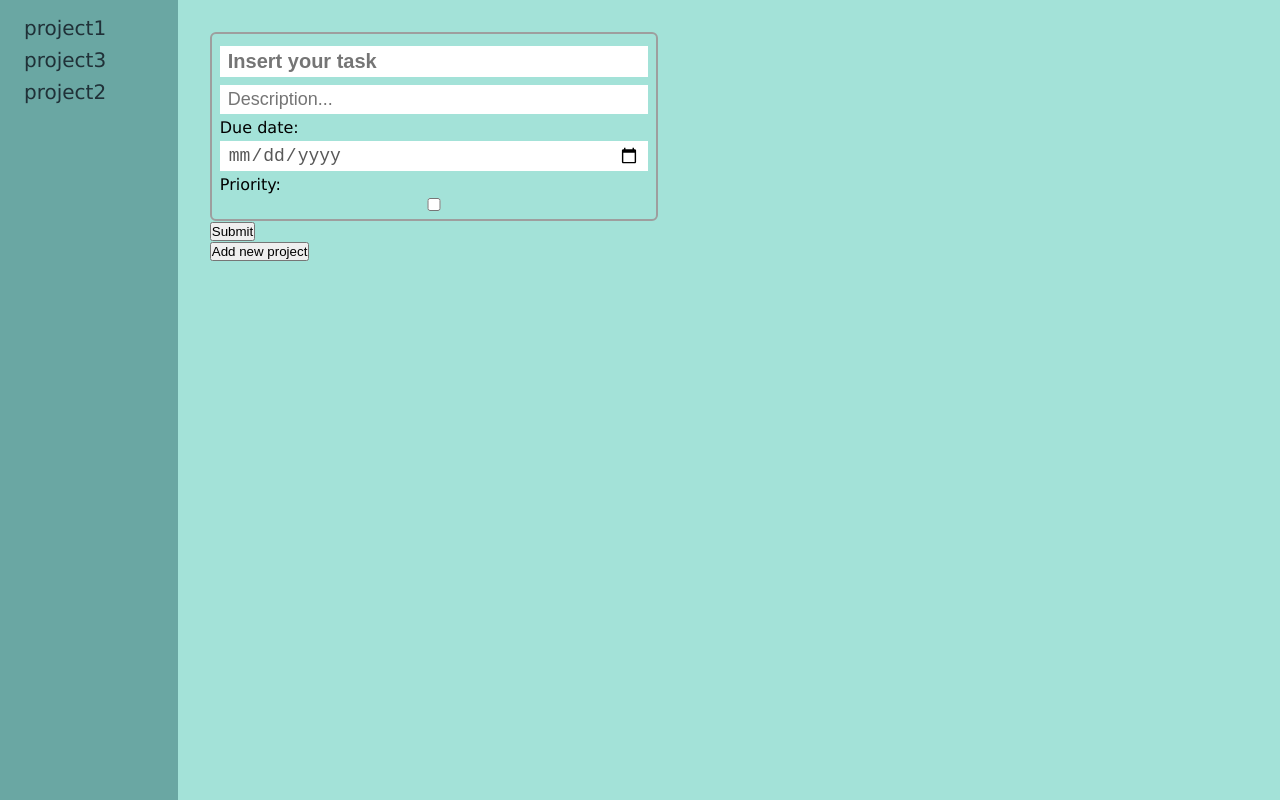
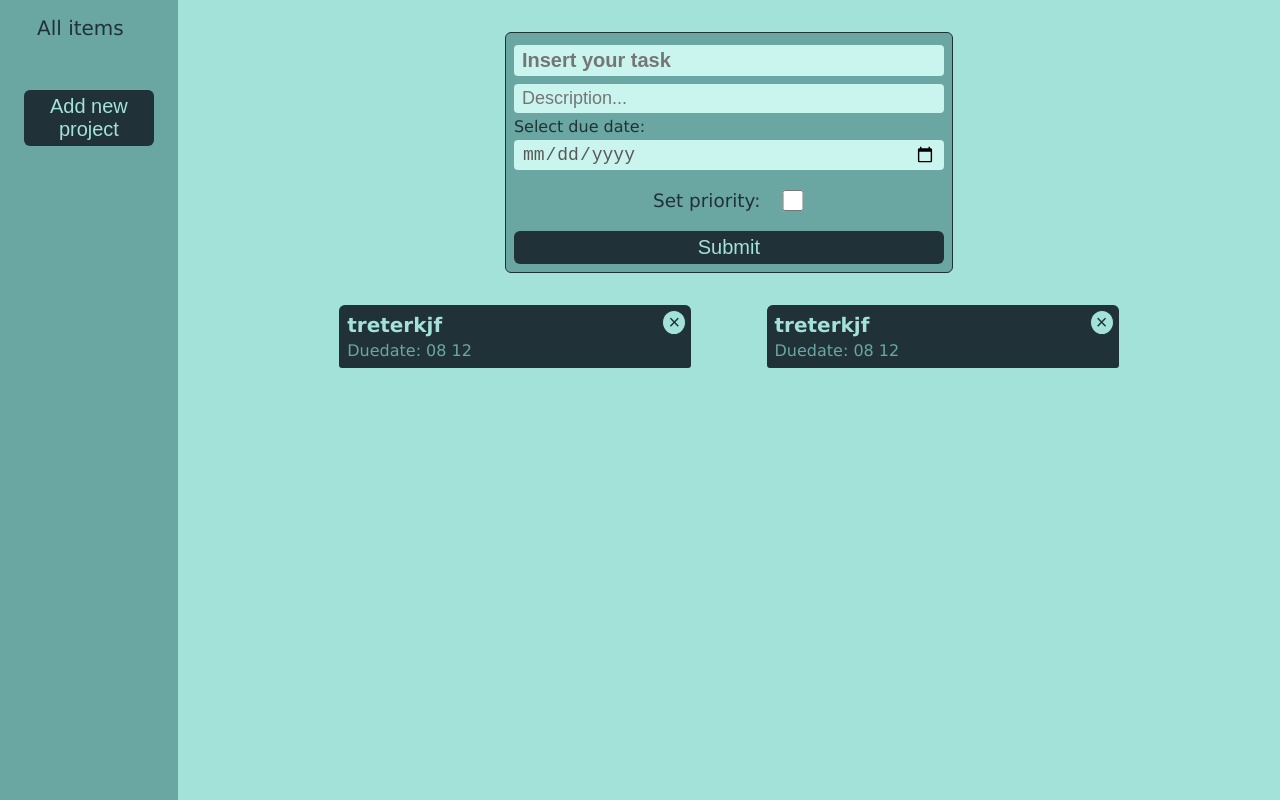
Before and after one commit to AlessandroB1993/ToDo-List, a website built with webpack: page src/index.html in a window 1280 px wide. Shown: the top 800 px of the page. Built offline with nearby package versions, Linux system fonts and the light colour scheme.

Commit message:
Create and style todo list item

```diff
--- a/src/index.html
+++ b/src/index.html
@@ -8,11 +8,8 @@
   <body>
     <main id="main">
       <div class="sidebar">
-        <ul class="sidebar__list">
-          <li>project1</li>
-          <li>project3</li>
-          <li>project2</li>
-        </ul>
+        <ul class="sidebar__list"></ul>
+        <button id="add-project">Add new project</button>
       </div>
 
       <div class="main-content">
@@ -37,7 +34,7 @@
               placeholder="Description..."
             />
 
-            <label for="duedate">Due date:</label>
+            <label for="duedate">Select due date:</label>
             <input
               type="date"
               name="duedate"
@@ -45,7 +42,8 @@
               class="duedate-input"
             />
 
-            <label for="priority">Priority:</label>
+            <div class="check-priority">
+              <label for="priority">Set priority:</label>
               <input
                 type="checkbox"
                 name="priority"
@@ -53,14 +51,13 @@
                 class="priority-input"
               />
             </div>
-
             <button type="submit">Submit</button>
+          </div>
         </form>
         <div class="list-container">
           <ul class="list"></ul>
         </div>
 
-        <button id="add-project">Add new project</button>
         <form class="project-form hidden">
           <label for="title">Project title:</label>
           <input
--- a/src/logic.js
+++ b/src/logic.js
@@ -24,7 +24,30 @@ export class Item {
 }
 
 export class Project {
-  static itemList = [];
+  static itemList = [
+    {
+      complete: false,
+      description: "retert skdufh sudfhudfhds hfds fhsdufh sud fudhfs d",
+      duedate: "2025-08-12",
+      id: 1,
+      priority: true,
+      projectId: 0,
+      setComplete: () => (this.complete = true),
+      title: "treterkjf",
+      type: "notes",
+    },
+    {
+      complete: false,
+      description: "retert skdufh sudfhudfhds hfds fhsdufh sud fudhfs d",
+      duedate: "2025-08-12",
+      id: 1,
+      priority: true,
+      projectId: 0,
+      setComplete: () => (this.complete = true),
+      title: "treterkjf",
+      type: "notes",
+    },
+  ];
   static projectId = 0;
 
   constructor(title) {
@@ -69,22 +92,11 @@ export class Project {
   removeItemFromList = (id) => {
     Project.itemList = Project.itemList.filter((item) => item.id !== id);
   };
+
+  getItemDetails = (id) => {
+    const item = Project.itemList.find((item) => {
+      return Number(id) === item.id;
+    });
+    return item;
+  };
 }
-
-// export class SubProject extends Project {
-//   constructor(title) {
-//     super(title);
-//     this.subItemList = [];
-//   }
-
-//   setItemToList(item) {
-//     if (this.isEmptyObject(item)) return;
-//     this.subItemList.push(item);
-//   }
-
-//   getItemsFromList = () => this.subItemList;
-
-//   removeItemFromList = (id) => {
-//     this.subItemList = this.subItemList.filter((item) => item.id !== id);
-//   };
-// }
--- a/src/main.js
+++ b/src/main.js
@@ -11,7 +11,7 @@ const projectForm = document.querySelector(".project-form");
 const addProjectBtn = document.getElementById("add-project");
 
 // PROJECTS LIST
-const defaultProject = new Project("default");
+const defaultProject = new Project("All items");
 const projectArray = [defaultProject];
 let selectedProject = defaultProject;
 
@@ -19,6 +19,7 @@ function createDeleteBtn(item) {
   // Delete button
   const deleteBtn = document.createElement("button");
   deleteBtn.className = "delete-button";
+  deleteBtn.innerHTML = "&times;";
 
   // Remove item from list and updates the DOM
   deleteBtn.addEventListener("click", () => {
@@ -33,31 +34,46 @@ function expandItem(e) {
   const listEl = e.target.closest(".list-item");
   if (!listEl || e.target.classList.contains("delete-btn")) return;
 
-  const itemId = listEl.dataset.itemId;
+  const detailsContainer = listEl.querySelector(".details-container");
+  const listElements = toDoList.querySelectorAll(".list-item");
+  const listElementsArray = Array.from(listElements);
 
-  if (!listEl.classList.contains("extended")) {
-    listEl.classList.add("extended");
+  if (detailsContainer.classList.contains("hidden")) {
+    listElementsArray.forEach((el) => {
+      const singleContainer = el.querySelector(".details-container");
+      singleContainer.classList.add("hidden");
+    });
+
+    detailsContainer.classList.remove("hidden");
+  } else {
+    detailsContainer.classList.add("hidden");
   }
 }
 
 function createListElement(item) {
   const listEl = document.createElement("li");
-  const para = document.createElement("p");
-  const span = document.createElement("span");
+  listEl.className = "list-item";
+  listEl.dataset.itemId = item.id;
+
   const deleteBtn = createDeleteBtn(item);
 
-  para.textContent = item.title;
-  span.textContent = item.duedate.split("-").slice(1).join(" ");
-  deleteBtn.textContent = "X";
+  const markup = `
+                    <div class="list-el-heading">
+                      <p class="list-el-title">${item.title}</p>
+                      <span class="date">Duedate: ${item.duedate
+                        .split("-")
+                        .slice(1)
+                        .join(" ")}</span>
+                    </div>
+                    <div class='details-container hidden'>
+                      <p class="description">${item.description || ""}</p>
 
-  listEl.className = "list-item";
-  para.className = "list-item--para";
-  span.className = "list-item--span";
+                      <button class='priority-btn'>Set priority</button>
+                   </div>`;
 
-  listEl.dataset.itemId = item.id;
-  para.appendChild(span);
-  listEl.appendChild(para);
-  listEl.appendChild(deleteBtn);
+  listEl.innerHTML = markup;
+  const heading = listEl.querySelector(".list-el-heading");
+  heading.appendChild(deleteBtn);
 
   listEl.addEventListener("click", expandItem);
 
@@ -83,7 +99,7 @@ function createProjectListElement(project) {
 function updateToDoList() {
   let listItems = [];
   console.log(selectedProject.title);
-  if (selectedProject.title === "default") {
+  if (selectedProject.title === "All items") {
     listItems = selectedProject.getAllItems();
   } else {
     // Takes item from selected project's list
@@ -158,3 +174,8 @@ projectForm.addEventListener("submit", (e) => {
 addProjectBtn.addEventListener("click", () => {
   projectForm.classList.toggle("hidden");
 });
+
+document.addEventListener("DOMContentLoaded", () => {
+  updateProjectsList();
+  updateToDoList();
+});
--- a/src/styles.css
+++ b/src/styles.css
@@ -9,6 +9,12 @@
 
 ul {
   list-style: none;
+  width: 80%;
+  margin: 0 auto;
+  display: grid;
+  grid-template-columns: repeat(auto-fit, minmax(22rem, 1fr));
+  column-gap: 24px;
+  row-gap: 14px;
 }
 
 body {
@@ -20,6 +26,19 @@ body {
 main {
   display: flex;
   flex-direction: row;
+}
+
+button {
+  padding: 0.25em;
+  background-color: #203138;
+  color: #a3e2d8;
+  font-size: 1.25rem;
+  border: none;
+  border-radius: 6px;
+}
+
+#add-project {
+  margin-top: 50px;
 }
 
 .sidebar {
@@ -43,12 +62,18 @@ main {
   width: 100%;
 }
 
+.list-container {
+  width: 100%;
+}
+
 input {
   border: none;
   font-size: 1.125rem;
   outline: none;
   color: #585858;
   padding: 0.25rem 0.5rem;
+  background-color: #caf5ee;
+  border-radius: 4px;
 }
 
 #title {
@@ -60,14 +85,85 @@ input {
 .input-container {
   display: flex;
   flex-direction: column;
-  /* justify-content: center; */
+  background-color: #6aa7a3;
+  color: #203138;
   width: 28rem;
-  border: 2px solid #9e9e9e;
+  border: 1px solid #203138;
   padding: 0.5rem;
   border-radius: 6px;
   gap: 0.25rem;
+  margin: 0 auto 24px;
+}
+
+.check-priority {
+  display: flex;
+  width: 40%;
+  margin: 1rem auto;
+  font-size: 1.15rem;
+  justify-content: space-around;
+}
+
+#priority {
+  width: 1.5rem;
 }
 
 .hidden {
   display: none;
 }
+
+.list-item {
+  width: 22rem;
+  height: fit-content;
+  background-color: #6aa7a3;
+  border-radius: 6px;
+  position: relative;
+  margin: 0.5rem auto;
+}
+
+.list-el-heading {
+  background-color: #203138;
+  padding: 0.5rem;
+  border-radius: 6px 6px 3px 3px;
+}
+
+.list-el-title {
+  font-weight: 700;
+  font-size: 1.25rem;
+  margin-bottom: 0.25rem;
+  color: #a3e2d8;
+}
+
+.details-container {
+  margin-top: 0.5rem;
+  padding: 0.5rem;
+}
+
+.date {
+  color: #6aa7a3;
+}
+
+.description {
+  margin: 0 0 1rem 0;
+  font-size: 0.85rem;
+  color: #203138;
+  min-height: 3rem;
+}
+
+.priority-btn {
+  display: block;
+  width: 80%;
+  margin: 0.5rem auto;
+}
+
+.delete-button {
+  border: 1px solid #203138;
+  background-color: #a3e2d8;
+  border-radius: 100%;
+  width: 24px;
+  font-size: 1.25rem;
+  position: absolute;
+  right: 5px;
+  top: 5px;
+  padding: 0;
+  color: #203138;
+}
--- a/webpack.common.js
+++ b/webpack.common.js
@@ -4,7 +4,7 @@ const { plugins, output } = require("./webpack.prod");
 
 module.exports = {
   entry: {
-    app: "./src/index.js",
+    app: "./src/main.js",
   },
   plugins: [
     new HtmlWepackPlugin({
```
Lines whose indentation alone changed are shown as unchanged.
